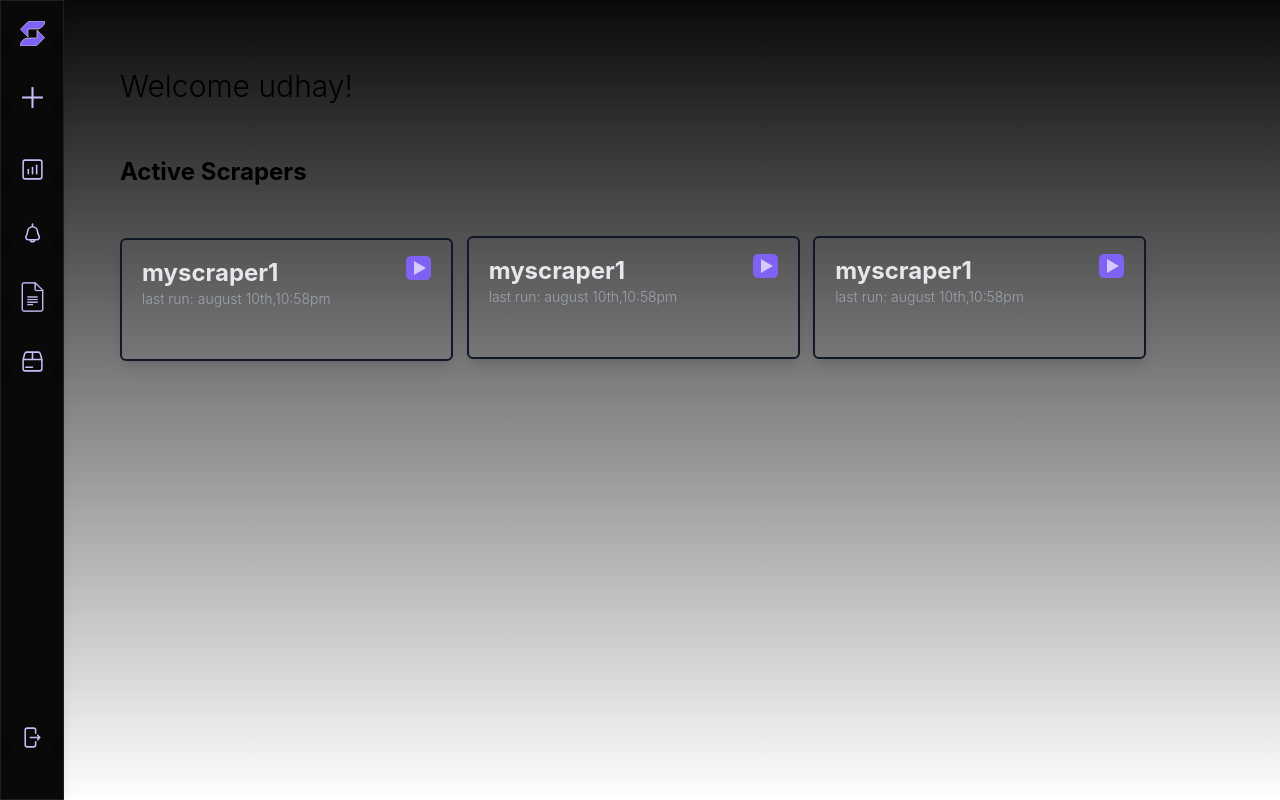
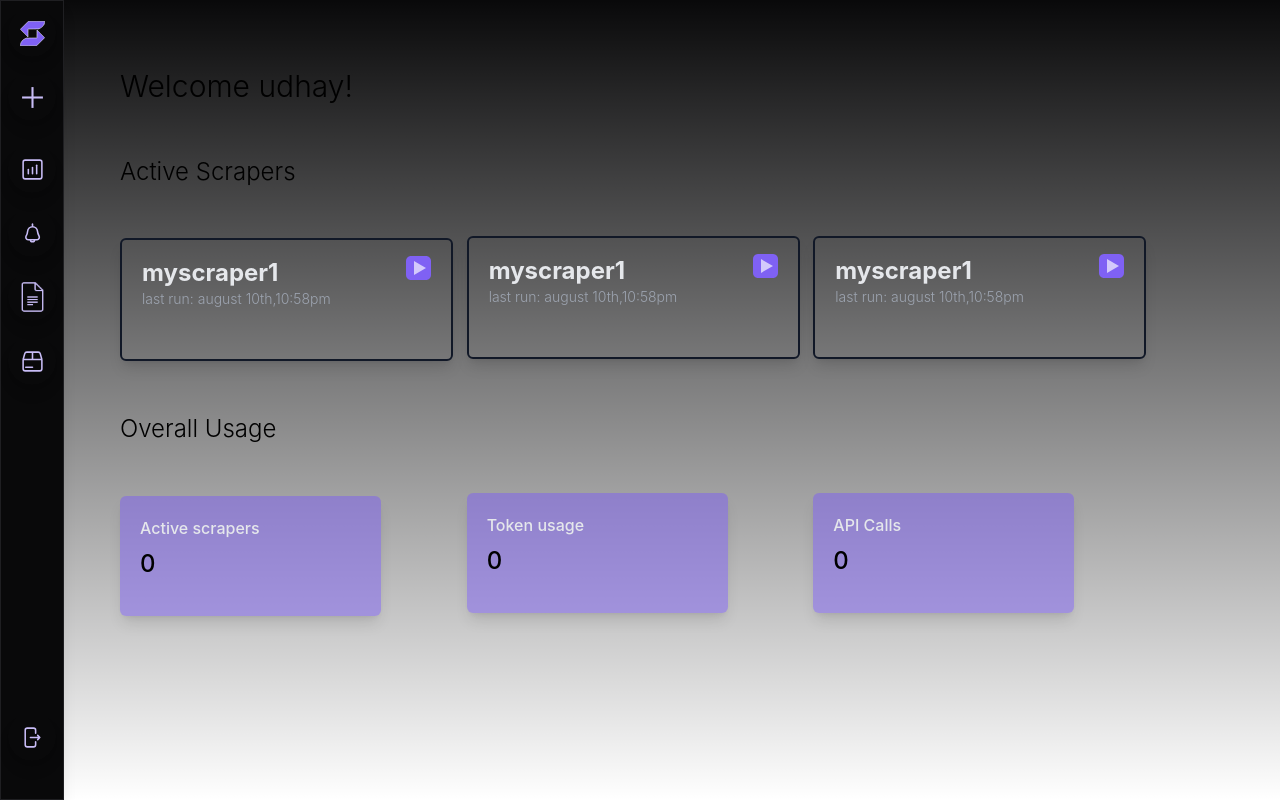
Before and after one commit to sup-Udh/Scraper-io, a Next.js app: page /user/dashboard in a window 1280 px wide. Built offline with nearby package versions, Linux system fonts and the light colour scheme.

Commit message:
dashboard

```diff
--- a/pages/index.tsx
+++ b/pages/index.tsx
@@ -1,3 +1,5 @@
+
+
 import Image from 'next/image'
 import arrow from '../public/arrow.png'
 import { useState } from 'react'
--- a/pages/user/dashboard.tsx
+++ b/pages/user/dashboard.tsx
@@ -15,7 +15,7 @@ export default function Dashboard(){
             {/* Main Heading */}
             <h1 className="mt-[4.25rem] text-3xl font-light">Welcome udhay!</h1>
 
-            <h2 className="mt-[3.25rem] text-2xl font-bold">Active Scrapers</h2>
+            <h2 className="mt-[3.25rem] text-2xl font-light">Active Scrapers</h2>
 
             {/* active scrapers (PARENT) */}
                             {/* Only display 3 scraoers max */}
@@ -90,6 +90,56 @@ export default function Dashboard(){
             </div>
 
 
+            {/* Usage */}
+
+            <div className="">
+                <h2 className="mt-[3.25rem] text-2xl font-light">Overall Usage</h2>
+                {/* Usage block parents */}
+
+                <div className="mt-[2rem] grid  lg:grid-cols-2 xl:grid-cols-3 sm:space-y-4">
+
+                    {/* 1 */}
+                <div className="bg-[#7F61F4]/50 w-[261px] h-[120px] rounded-md shadow-lg mt-[1.15rem]">
+                    <p className="mx-5 my-5 font-medium text-gray-200">Active scrapers</p>
+
+                    <br />
+                    <p className="mx-5 mt-[-2.25rem] my-5 text-2xl font-medium">0</p>
+
+
+                </div>
+
+
+                {/* 2 */}
+
+                <div className="bg-[#7F61F4]/50 w-[261px] h-[120px] rounded-md shadow-lg">
+                    <p className="mx-5 my-5 font-medium text-gray-200">Token usage</p>
+
+                    <br />
+                    <p className="mx-5 mt-[-2.25rem] my-5 text-2xl font-medium">0</p>
+
+
+                </div>
+
+                   {/* 3 */}
+
+                   <div className="bg-[#7F61F4]/50 w-[261px] h-[120px] rounded-md shadow-lg">
+                    <p className="mx-5 my-5 font-medium text-gray-200">API Calls</p>
+
+                    <br />
+                    <p className="mx-5 mt-[-2.25rem] my-5 text-2xl font-medium">0</p>
+
+
+                </div>
+
+
+
+
+                </div>
+
+
+            </div>
+
+
         </div>
 
 
```
Also changed, not shown: public/box.svg (added).
